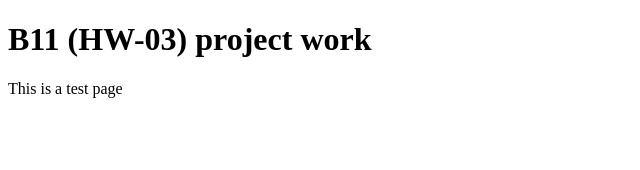
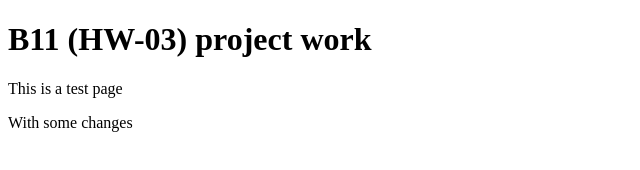
Before and after one commit to konstz43-SF-Acme-Ltd/sf_b11_project, a plain HTML site: page html/index.html in a window 1280 px wide. Shown: the whole page, without its empty margins (0-640 px from the left). Drawn offline with Linux system fonts and the light colour scheme.

Commit message:
Modified index.html
Changes to be committed:
	modified:   html/index.html

```diff
--- a/html/index.html
+++ b/html/index.html
@@ -4,5 +4,6 @@
 	<body>
 		<h1>B11 (HW-03) project work</h1>
 		<p>This is a test page</p>
+		<p>With some changes</p>
 	</body>
 </html>
```
